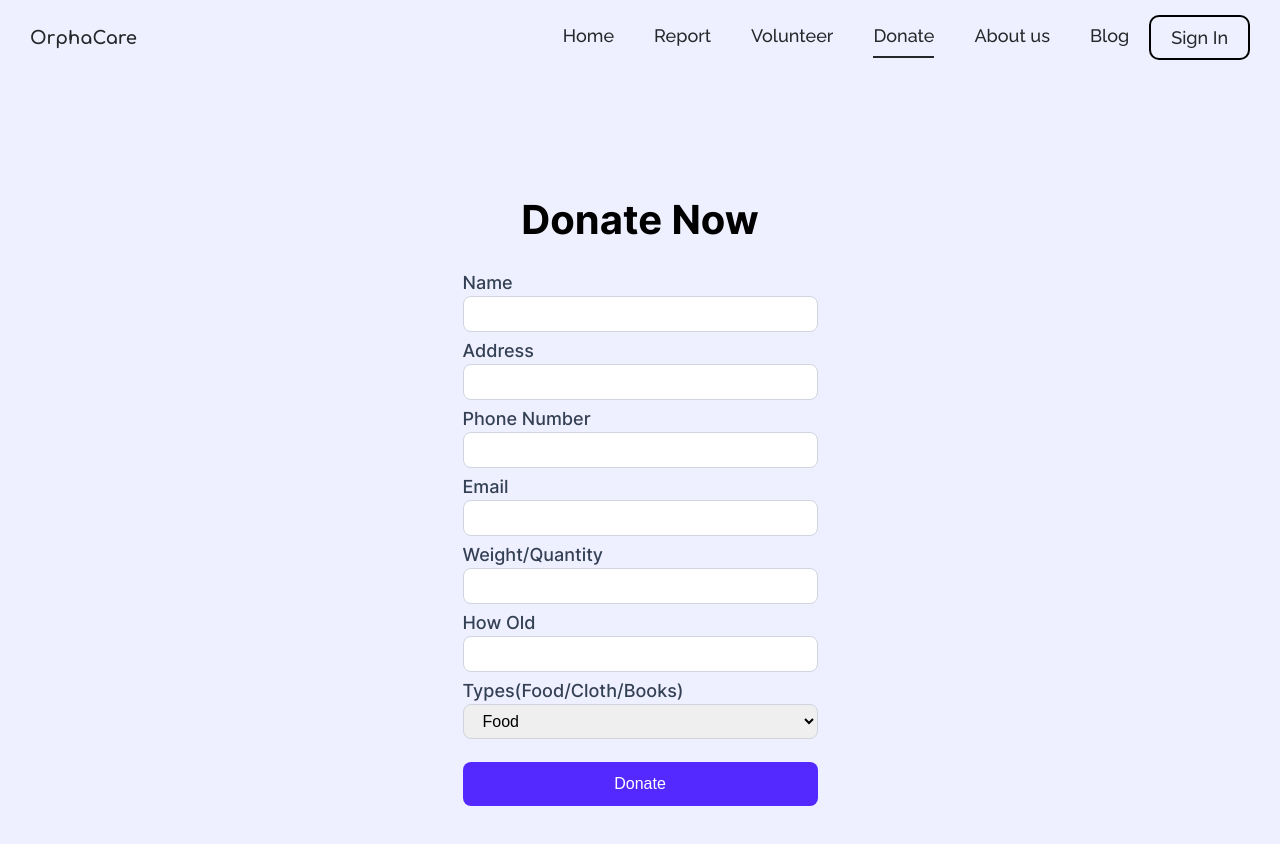
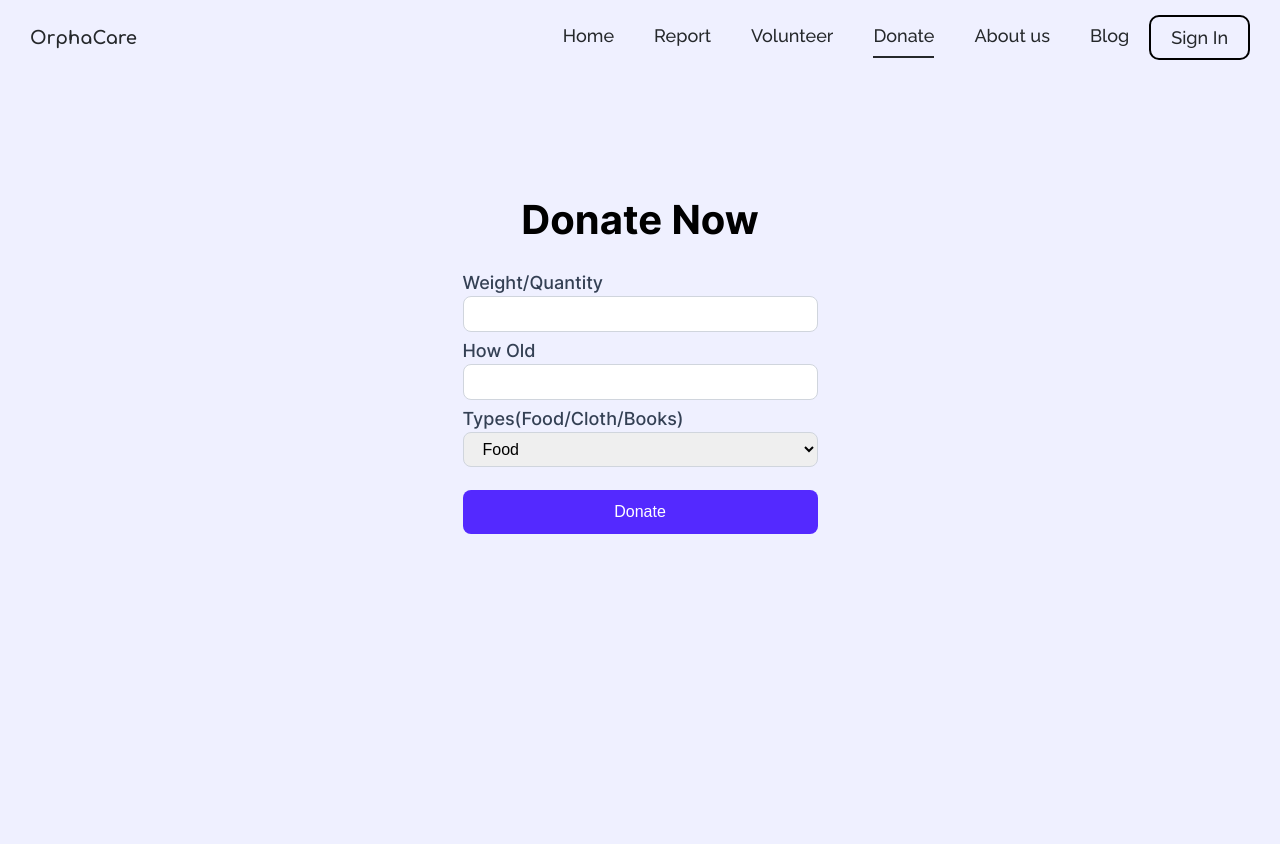
Before and after one commit to Manishkarke/orphacare, a React (Create React App) app in the folder frontend/: page /donate in a window 1280 px wide. Shown: the top 844 px of the page. After the commit the page ends 800 px from the top, so only its background shows below. Built offline with nearby package versions, Linux system fonts and the light colour scheme.

Commit message:
refactor the codes

```diff
--- a/frontend/src/components/form/AddReport.jsx
+++ b/frontend/src/components/form/AddReport.jsx
@@ -1,12 +1,11 @@
 import React, { useState } from "react";
 import customFetch from "../../utils/axios";
-// import NepaliDate from "nepali-date-converter";
+import { reportFormValidator } from "../../utils/errorHandler";
 import classes from "./Form.module.css";
 
 function Report() {
   // Report State Variable to Store all the input's value
   const [report, setReport] = useState({
-    userName: "",
     lastSeenAddress: "",
     lastSeenTime: new Date().toISOString().slice(0, 16),
     childEstimatedAge: NaN,
@@ -17,13 +16,6 @@ function Report() {
   const [errors, setErrors] = useState({});
 
   // Input-Field Change Handlers
-  // userName
-  const userNameInputChangeHandler = (event) => {
-    setReport((prevReport) => {
-      return { ...prevReport, userName: event.target.value };
-    });
-  };
-
   // Last Seen Address
   const seenAddressInputChangeHandler = (event) => {
     setReport((prevReport) => {
@@ -56,8 +48,8 @@ function Report() {
   const formSubmitHandler = async (event) => {
     event.preventDefault();
     console.log(report);
-    // Validate Form here
-    validateForm(report, setErrors);
+
+    reportFormValidator(report, setErrors);
     console.log(errors);
 
     // Checking If there is any errors and if not then sending the data to server
@@ -72,14 +64,13 @@ function Report() {
 
     if (formIsValid) {
       try {
-        const response = await customFetch.post("/home/createMissingReport", {
-          reporterName: report.userName,
+        const response = await customFetch.post("/report/createMissingReport", {
           childLastSeenAddress: report.lastSeenAddress,
           childLastSeenTime: report.lastSeenTime,
           childAge: report.childEstimatedAge,
           remarks: report.remarks,
         });
-        console.log(response)
+        console.log(response);
       } catch (error) {}
     }
   };
@@ -87,20 +78,6 @@ function Report() {
     <section className={classes["container"]}>
       <h2>Report</h2>
       <form action='POST' onSubmit={formSubmitHandler}>
-        <div
-          className={`${classes["inputfield"]} ${errors.userName ? classes["input-error"] : ""}`}
-        >
-          <label htmlFor='username'>Your Name</label>
-          <input
-            type='text'
-            name='username'
-            id='username'
-            value={report.userName}
-            onChange={userNameInputChangeHandler}
-          />
-          {errors.userName && <span>{errors.userName}</span>}
-        </div>
-
         <div className={`${classes["inputfield"]} ${errors.address ? classes["input-error"] : ""}`}>
           <label htmlFor='lastSeenAddress'>Last Seen Address</label>
           <input
@@ -157,39 +134,3 @@ function Report() {
 }
 
 export default Report;
-
-// Error Handlers
-function validateForm({ userName, lastSeenAddress, lastSeenTime, childEstimatedAge }, setErrors) {
-  // Validate userName field
-  if (!userName.trim()) {
-    setErrors((prevErrors) => {
-      return { ...prevErrors, userName: "Your Name is Required" };
-    });
-  } else {
-    setErrors((prevErrors) => {
-      return { ...prevErrors, userName: "" };
-    });
-  }
-
-  // valiidate Address field
-  if (!lastSeenAddress.trim()) {
-    setErrors((prevErrors) => {
-      return { ...prevErrors, address: "Address is Required." };
-    });
-  } else {
-    setErrors((prevErrors) => {
-      return { ...prevErrors, address: "" };
-    });
-  }
-
-  // validate child's age
-  if (!childEstimatedAge) {
-    setErrors((prevErrors) => {
-      return { ...prevErrors, age: "Age is Required" };
-    });
-  } else {
-    setErrors((prevErrors) => {
-      return { ...prevErrors, age: "" };
-    });
-  }
-}
--- a/frontend/src/components/form/DonateNow.jsx
+++ b/frontend/src/components/form/DonateNow.jsx
@@ -5,43 +5,12 @@ import { dontionFormValidator } from "../../utils/errorHandler";
 
 function DonateNow() {
   const [donation, setDonation] = useState({
-    name: "",
-    address: "",
-    phoneNumber: "",
-    email: "",
     weight: NaN,
     howOld: NaN,
     type: "food",
   });
 
   const [errors, setErrors] = useState({});
-  // Handle Change of Name input field
-  const nameChangeHandler = (event) => {
-    setDonation((prevDonation) => {
-      return { ...prevDonation, name: event.target.value };
-    });
-  };
-
-  // Handle change of address input field
-  const addressChangeHandler = (event) => {
-    setDonation((prevDonation) => {
-      return { ...prevDonation, address: event.target.value };
-    });
-  };
-
-  // Handle Change of Phone number Input field
-  const phoneNumberChangeHandler = (event) => {
-    setDonation((prevDonation) => {
-      return { ...prevDonation, phoneNumber: event.target.value };
-    });
-  };
-
-  // Handle change of Email Input Field
-  const emailChangeHandler = (event) => {
-    setDonation((prevDonation) => {
-      return { ...prevDonation, email: event.target.value };
-    });
-  };
 
   // Handle change of Weight input field
   const weightChangeHandler = (event) => {
@@ -82,15 +51,11 @@ function DonateNow() {
     if (formIsValid) {
       try {
         const response = await customFetch.post("/donation/createDonation", {
-          name: donation.name,
-          address: donation.address,
-          phoneNumber: donation.phoneNumber,
-          emailAddress: donation.email,
           weight: donation.weight,
           age: donation.howOld,
           donationType: donation.type,
         });
-        console.log(response)
+        console.log(response);
       } catch (errors) {
         console.log(errors);
       }
@@ -100,56 +65,6 @@ function DonateNow() {
     <section className={classes["container"]}>
       <h2>Donate Now</h2>
       <form method='POST' onSubmit={formSubmitHandler}>
-        <div className={`${classes["inputfield"]} ${errors.name ? classes["input-error"] : ""}`}>
-          <label htmlFor='username'>Name</label>
-          <input
-            type='text'
-            name='username'
-            id='username'
-            value={donation.name}
-            onChange={nameChangeHandler}
-          />
-          {errors.name && <span>{errors.name}</span>}
-        </div>
-
-        <div className={`${classes["inputfield"]} ${errors.address ? classes["input-error"] : ""}`}>
-          <label htmlFor='address'>Address</label>
-          <input
-            type='text'
-            name='address'
-            id='address'
-            value={donation.address}
-            onChange={addressChangeHandler}
-          />
-          {errors.address && <span>{errors.address}</span>}
-        </div>
-
-        <div
-          className={`${classes["inputfield"]} ${errors.phoneNumber ? classes["input-error"] : ""}`}
-        >
-          <label htmlFor='phoneNumber'>Phone Number</label>
-          <input
-            type='text'
-            name='phoneNumber'
-            id='phoneNumber'
-            value={donation.phoneNumber}
-            onChange={phoneNumberChangeHandler}
-          />
-          {errors.phoneNumber && <span>{errors.phoneNumber}</span>}
-        </div>
-
-        <div className={`${classes["inputfield"]} ${errors.email ? classes["input-error"] : ""}`}>
-          <label htmlFor='email'>Email</label>
-          <input
-            type='text'
-            name='email'
-            id='email'
-            value={donation.email}
-            onChange={emailChangeHandler}
-          />
-          {errors.email && <span>{errors.email}</span>}
-        </div>
-
         <div className={`${classes["inputfield"]} ${errors.weight ? classes["input-error"] : ""}`}>
           <label htmlFor='weight'>Weight/Quantity</label>
           <input
--- a/frontend/src/utils/errorHandler.js
+++ b/frontend/src/utils/errorHandler.js
@@ -1,6 +1,7 @@
 const emailRegex =
     /^[a-zA-Z0-9.!#$%&'*+/=?^_`{|}~-]+@[a-zA-Z0-9-]+(?:\.[a-zA-Z0-9-]+)*$/;
 
+// Error Handler for Registration form
 function registrationValidator(
     { userName, userPassword, userAddress, userEmail },
     confirmPassword,
@@ -80,46 +81,39 @@ function registrationValidator(
         });
     }
 
-    // setErrors(error);
 }
 
-
-function dontionFormValidator({ name, address, phoneNumber, email, weight, howOld }, setErrors) {
-    // Name validator
-    if (!name.trim()) {
-        setErrors(prevErrors => {
-            return { ...prevErrors, name: "Name is required" }
+// Error Handler for Sign In page
+function signInFormValidator({ userEmail, userPassword }, setErrors) {
+    // Email
+    if (!userEmail.trim()) {
+        setErrors((prevErrors) => {
+            return { ...prevErrors, emailError: "Email is Required" };
         });
-    } else if (name.match(emailRegex)) {
-        setErrors(prevErrors => { return { ...prevErrors, name: "Name is invalid" } });
+    } else if (!userEmail.match(emailRegex)) {
+        setErrors((prevErrors) => {
+            return { ...prevErrors, emailError: "Email is not Valid" };
+        });
     } else {
-        setErrors(prevErrors => {
-            return { ...prevErrors, name: "" }
-        })
+        setErrors((prevErrors) => {
+            return { ...prevErrors, emailError: "" };
+        });
     }
 
-    // Address Validator
-    if (!address.trim()) {
-        setErrors(prevErrors => { return { ...prevErrors, address: "Address is required" } })
+    // Password
+    if (!userPassword.trim()) {
+        setErrors((prevErrors) => {
+            return { ...prevErrors, passwordError: "Password is Required" };
+        });
     } else {
-        setErrors(prevErrors => { return { ...prevErrors, address: "" } })
+        setErrors((prevErrors) => {
+            return { ...prevErrors, passwordError: "" };
+        });
     }
+}
 
-    // Phone number validator
-    if (!phoneNumber.trim()) {
-        setErrors(prevErrors => { return { ...prevErrors, phoneNumber: "Phone number is required" } })
-    } else {
-        setErrors(prevErrors => { return { ...prevErrors, phoneNumber: "" } })
-    }
-
-    // Email validator
-    if (!email.trim()) {
-        setErrors(prevErrors => { return { ...prevErrors, email: "Email is required" } });
-    } else if (!email.match(emailRegex)) {
-        setErrors(prevErrors => { return { ...prevErrors, email: "Email is Invalid" } });
-    } else {
-        setErrors(prevErrors => { return { ...prevErrors, email: "" } });
-    }
+// Error Handler Form DOnation page
+function dontionFormValidator({ weight, howOld }, setErrors) {
 
     // Weight Validator
     if (!weight) {
@@ -140,4 +134,29 @@ function dontionFormValidator({ name, address, phoneNumber, email, weight, howOl
     }
 }
 
-export { registrationValidator, dontionFormValidator }
+// Error Handler For Report page
+function reportFormValidator({ lastSeenAddress, childEstimatedAge }, setErrors) {
+    // valiidate Address field
+    if (!lastSeenAddress.trim()) {
+        setErrors((prevErrors) => {
+            return { ...prevErrors, address: "Address is Required." };
+        });
+    } else {
+        setErrors((prevErrors) => {
+            return { ...prevErrors, address: "" };
+        });
+    }
+
+    // validate child's age
+    if (!childEstimatedAge) {
+        setErrors((prevErrors) => {
+            return { ...prevErrors, age: "Age is Required" };
+        });
+    } else {
+        setErrors((prevErrors) => {
+            return { ...prevErrors, age: "" };
+        });
+    }
+}
+
+export { registrationValidator, signInFormValidator, dontionFormValidator, reportFormValidator };
--- /dev/null
+++ b/frontend/src/utils/localStorage.js
@@ -0,0 +1,13 @@
+const addAccessTokenToLocalStorage = (accessToken) => {
+    localStorage.setItem("access_token", accessToken)
+}
+
+const removeAccessTokenFromLocalStorage = () => {
+    localStorage.removeItem("access_token");
+}
+
+const getAccessTokenFromLocalStorage = () => {
+    localStorage.getItem('access_token');
+}
+
+export { addAccessTokenToLocalStorage, removeAccessTokenFromLocalStorage, getAccessTokenFromLocalStorage };
```
Also changed, not shown: frontend/src/components/form/SignIn.jsx (+8 -20 lines).
